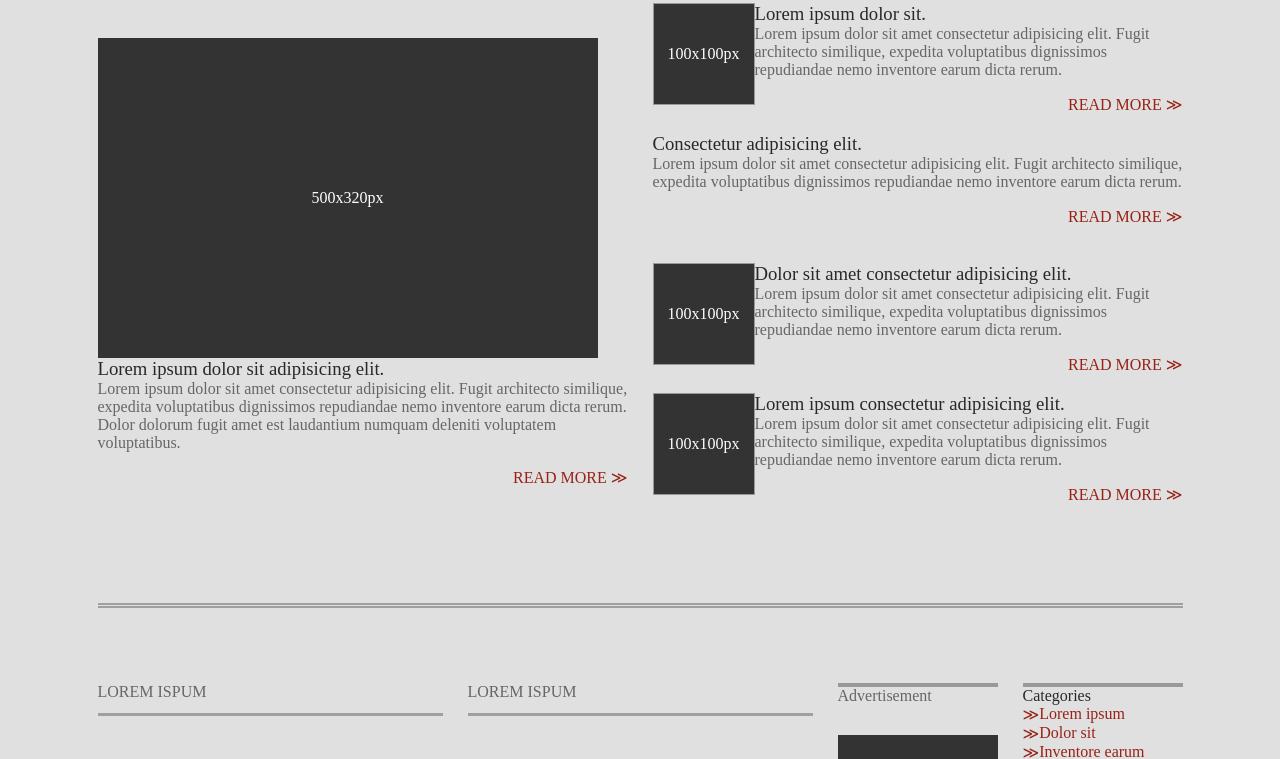
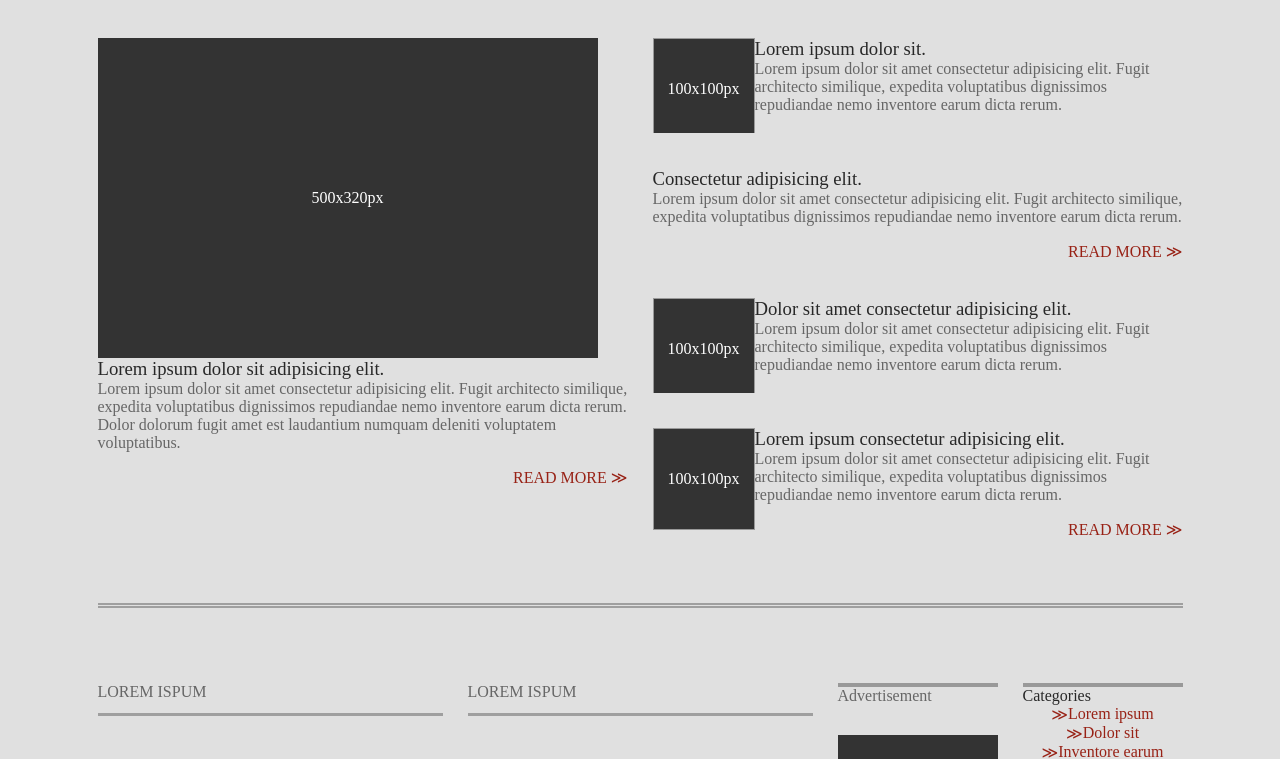
Before and after one commit to MAA-87/grid, a plain HTML site: page index.html in a window 1280 px wide. Shown: the part 420-1179 px from the top of the page. Drawn offline with Linux system fonts and the light colour scheme.

Commit message:
Update index.html

```diff
--- a/index.html
+++ b/index.html
@@ -82,6 +82,7 @@ padding-bottom: 0px;
         padding: 0;
         text-decoration: none;
         align-content: center;
+        justify-content: left;
 
 
     }
@@ -89,6 +90,7 @@ padding-bottom: 0px;
 ul> li, a {
 
 padding-right: 20px;
+justify-self: center;
 color: #4F4F4F;
 
     }
@@ -101,20 +103,22 @@ color: #4F4F4F;
     .sect2{
 
 
-
+        padding-top: 35px;
         grid-row: 4 / 5 ;
         grid-column:  5 / 8;
 
     }
     .sect3{
+        padding-top: 35px;
         grid-area: 5 / 5/ 6 / 8;
 
     }
     .sect4{
-
+        padding-top: 35px;
         grid-area: 6 / 5 / 7 / 8;
     }
     .sect5{
+        padding-top: 35px;
         grid-area: 7 / 5 / 8 / 8;
     }
    .sect6{
```
